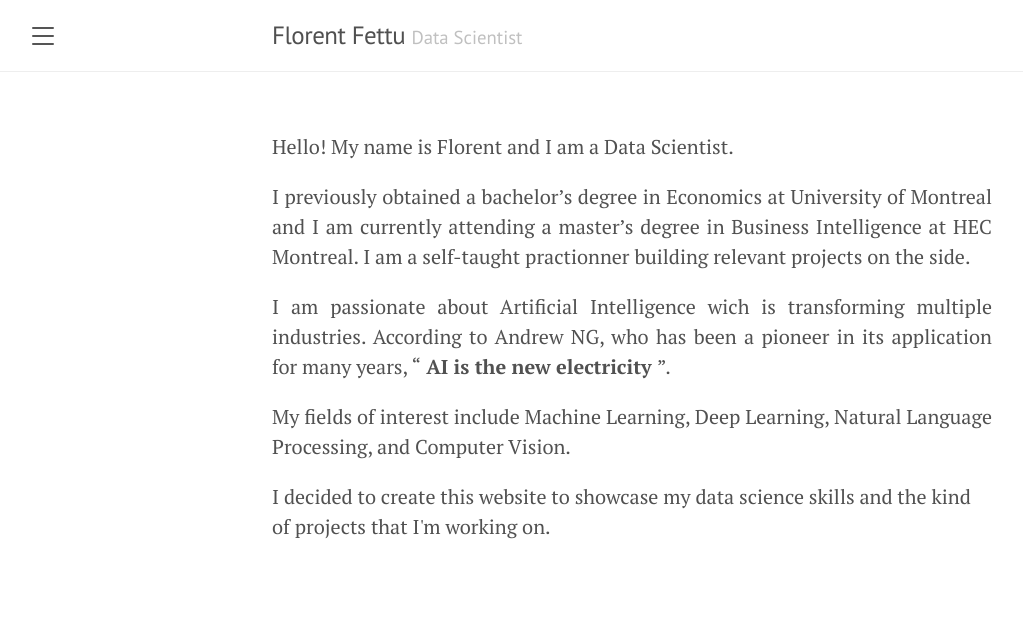
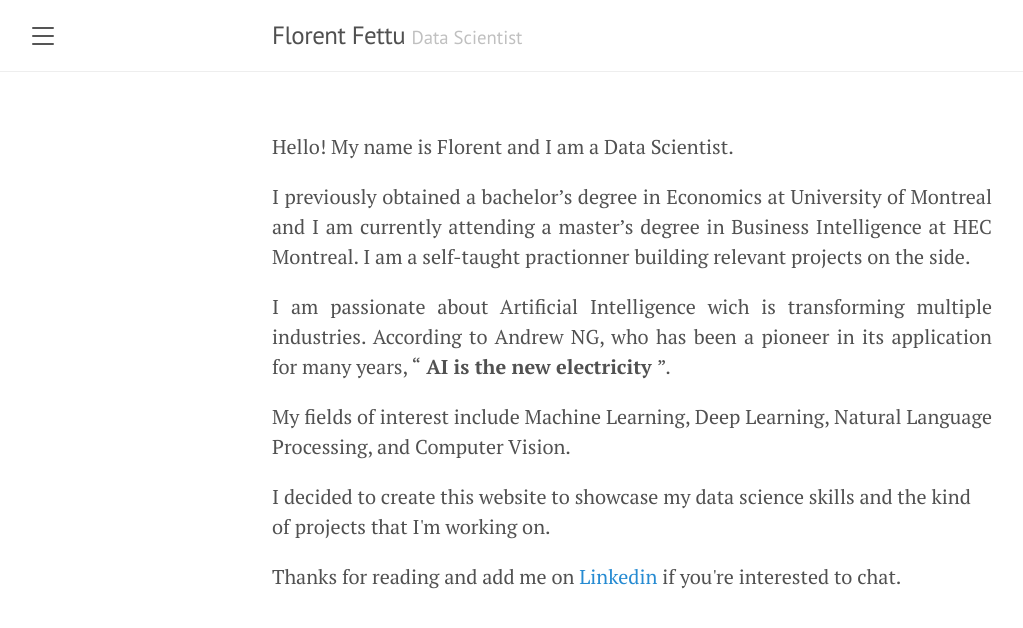
Before and after one commit to florentfettu/florentfettu.github.io, a Jekyll site: the page built from index.html, in a window 1280 px wide. Shown: the top 628 px of the page, without its empty margins (8-1031 px from the left). Built offline with Jekyll 4.4.1, drawn with Linux system fonts in a browser that asks for light colours; nearby versions of some CDN libraries; the list of posts is cut into pages by our own code.

Commit message:
Update index.html

```diff
--- a/index.html
+++ b/index.html
@@ -14,3 +14,5 @@ title: Home
 <p align="justify"> My fields of interest include Machine Learning, Deep Learning, Natural Language Processing, and Computer Vision. </p>
 
 <p> I decided to create this website to showcase my data science skills and the kind of projects that I'm working on. </p>
+
+<p> Thanks for reading and add me on <a href="https://www.linkedin.com/in/florentfettu/">Linkedin</a> if you're interested to chat. </p>
```
